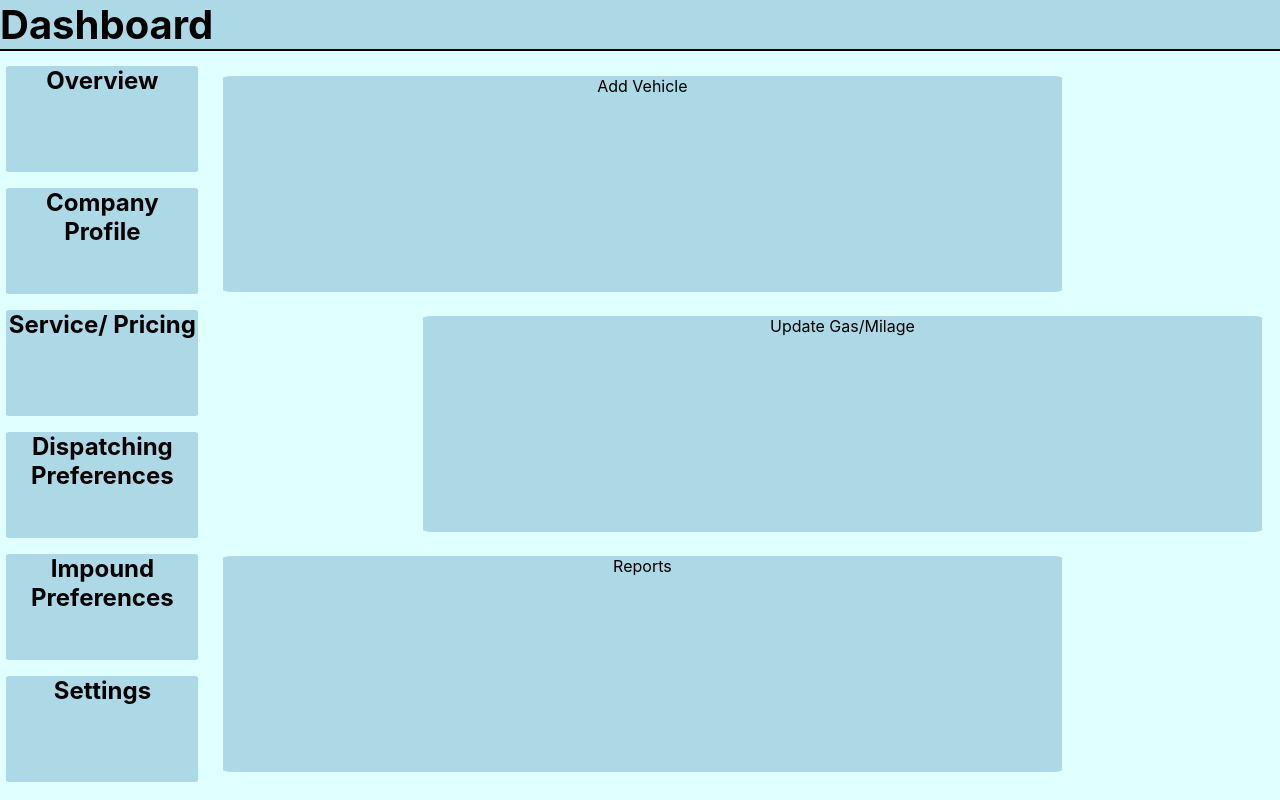
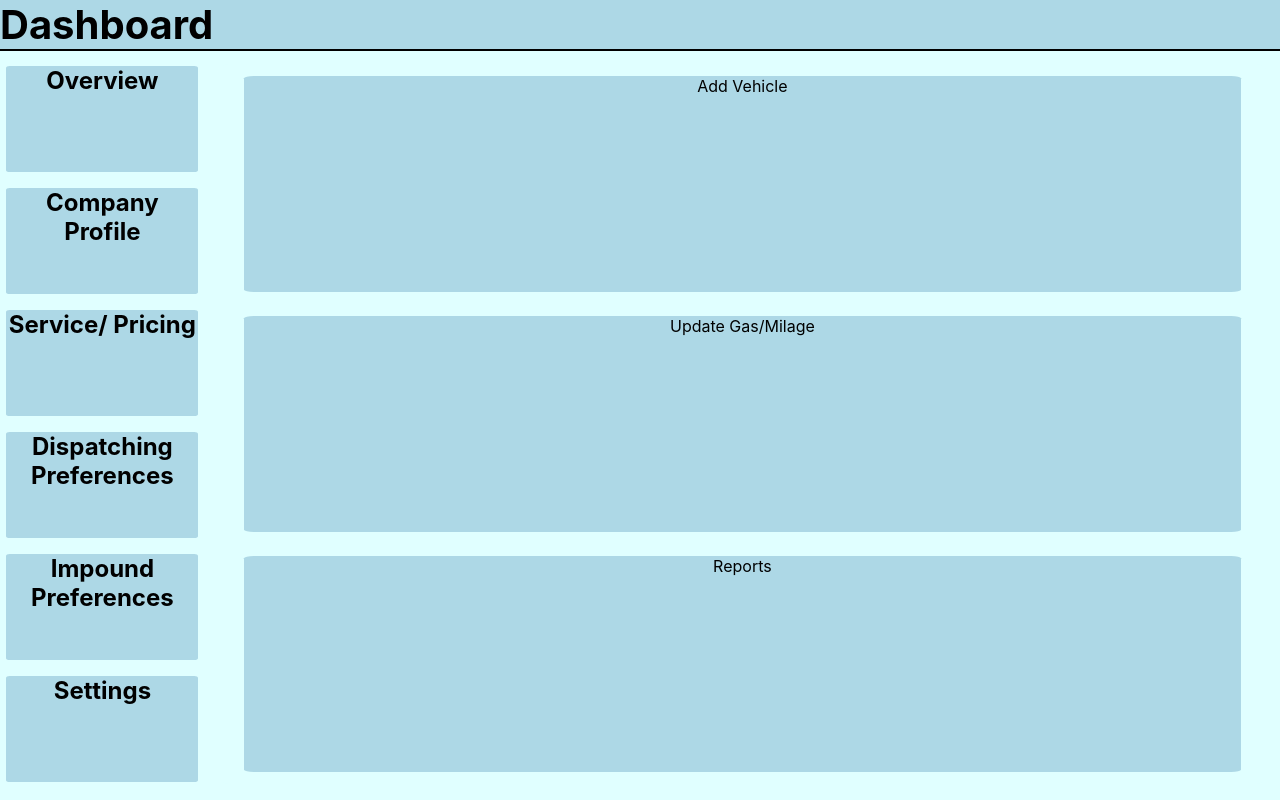
Before and after one commit to Ashley426/towApp, a React (Create React App) app: page / in a window 1280 px wide. Built offline with nearby package versions, Linux system fonts and the light colour scheme.

Commit message:
Main changed

```diff
--- a/src/components/dashboard/dashboard.css
+++ b/src/components/dashboard/dashboard.css
@@ -42,22 +42,7 @@
     background-color: lightblue;
     border-radius: 1%;
     height: 30%;
-    width: 80%;
-}
-
-#mTop,
-#mMiddle,
-#mBottom{
-    position: relative;
-}
-
-#mTop,
-#mBottom{
-    right: 100px;
-}
-
-#mMiddle{
-    left: 100px;
+    width: 95%;
 }
 
 .outerBox{
```
